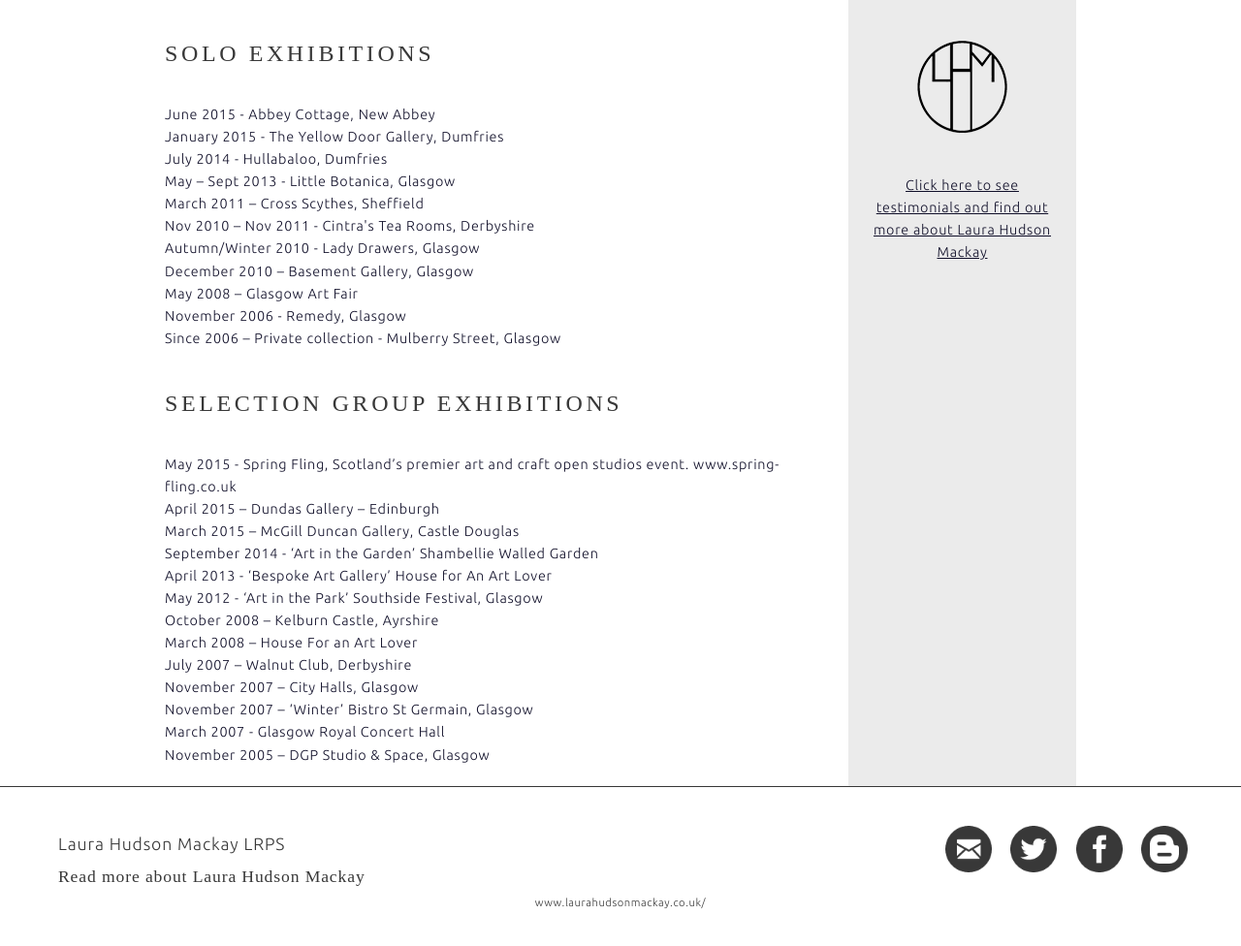
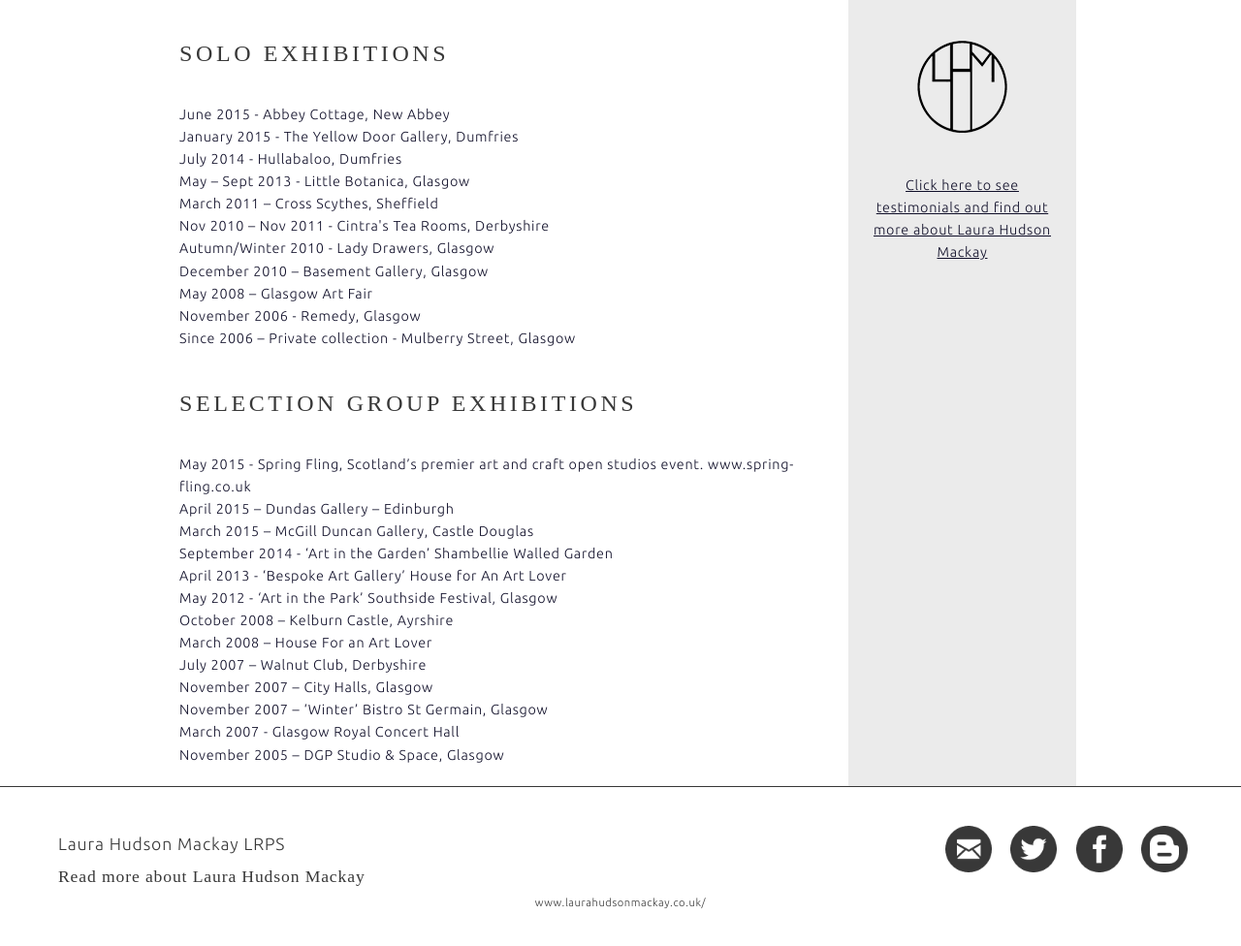
Before and after one commit to laurahudson/github.io, a Jekyll site: the page built from exhibitions/index.html, in a window 1280 px wide. Shown: the part 615-1591 px from the top of the page at 97% size. Built offline with Jekyll 4.4.1, drawn with Linux system fonts in a browser that asks for light colours; nearby versions of some CDN libraries; some web fonts are replaced.

Commit message:
Exhibitions update

```diff
--- a/exhibitions/index.html
+++ b/exhibitions/index.html
@@ -20,6 +20,7 @@
 		</div>
 		<div class="small-12 medium-pull-3 medium-9 columns" data-equalizer-watch>
 			<div class="row">
+				<div class="small-12 columns">
 					<h2>Solo Exhibitions</h2>
 					<p class="dark">June 2015 - Abbey Cottage, New Abbey</p>
 					<p class="dark">January 2015 - The Yellow Door Gallery, Dumfries</p>
@@ -33,7 +34,9 @@
 					<p class="dark">November 2006  - Remedy, Glasgow</p>
 					<p class="dark">Since 2006 – Private collection - Mulberry Street, Glasgow</p>
 				</div>
+			</div>
 			<div class="row">
+				<div class="small-12 columns">
 					<h2>Selection Group Exhibitions</h2>
 					<p class="dark">May 2015 - Spring Fling, Scotland’s premier art and craft open studios event. www.spring-fling.co.uk
 					<p class="dark">April 2015 – Dundas Gallery – Edinburgh</p>
@@ -51,5 +54,6 @@
 				</div>
 			</div>
 		</div>
+	</div>
 </section>
 {% include footer.html %}
--- a/public/exhibitions/index.html
+++ b/public/exhibitions/index.html
@@ -91,6 +91,7 @@
 		</div>
 		<div class="small-12 medium-pull-3 medium-9 columns" data-equalizer-watch>
 			<div class="row">
+				<div class="small-12 columns">
 					<h2>Solo Exhibitions</h2>
 					<p class="dark">June 2015 - Abbey Cottage, New Abbey</p>
 					<p class="dark">January 2015 - The Yellow Door Gallery, Dumfries</p>
@@ -104,7 +105,9 @@
 					<p class="dark">November 2006  - Remedy, Glasgow</p>
 					<p class="dark">Since 2006 – Private collection - Mulberry Street, Glasgow</p>
 				</div>
+			</div>
 			<div class="row">
+				<div class="small-12 columns">
 					<h2>Selection Group Exhibitions</h2>
 					<p class="dark">May 2015 - Spring Fling, Scotland’s premier art and craft open studios event. www.spring-fling.co.uk
 					<p class="dark">April 2015 – Dundas Gallery – Edinburgh</p>
@@ -119,6 +122,7 @@
 					<p class="dark">November 2007 – ‘Winter’ Bistro St Germain, Glasgow</p>
 					<p class="dark">March 2007 - Glasgow Royal Concert Hall</p>
 					<p class="dark">November 2005 – DGP Studio & Space, Glasgow</p>
+				</div>
 			</div>
 		</div>
 	</div>
```
Lines whose indentation alone changed are shown as unchanged.
